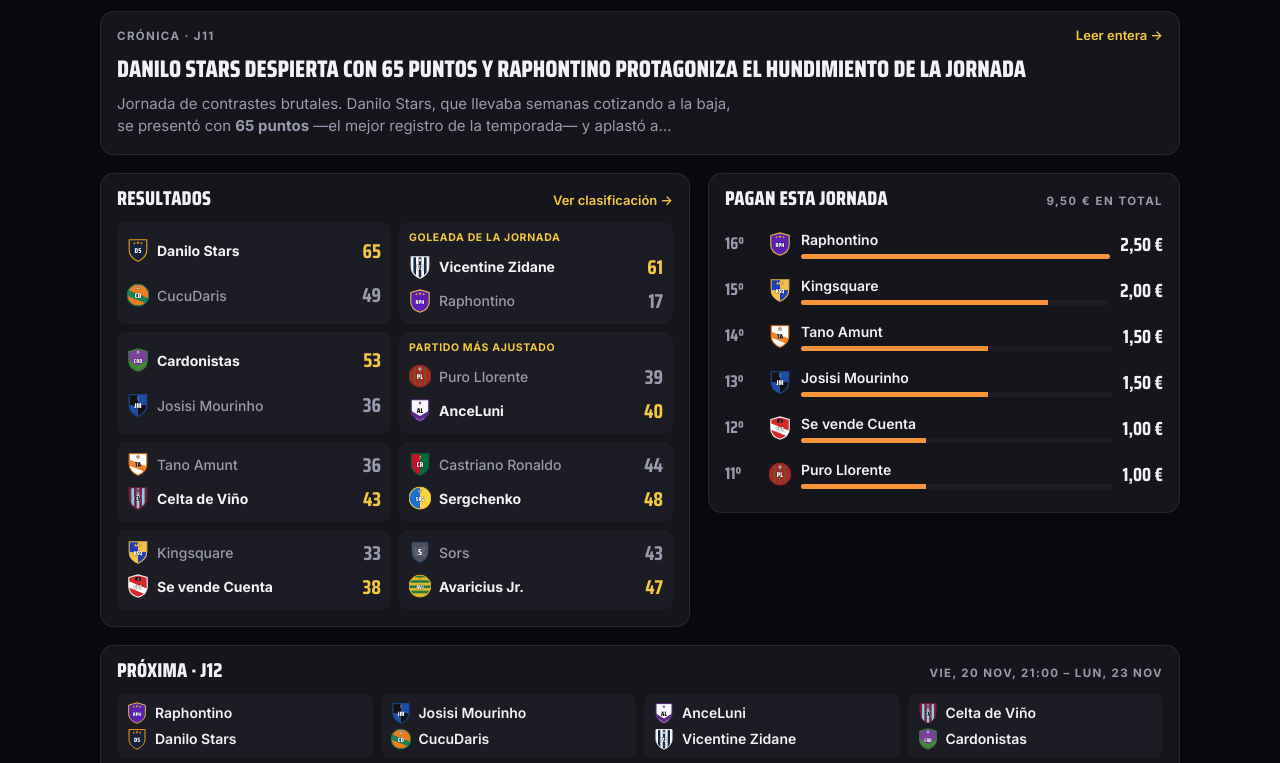
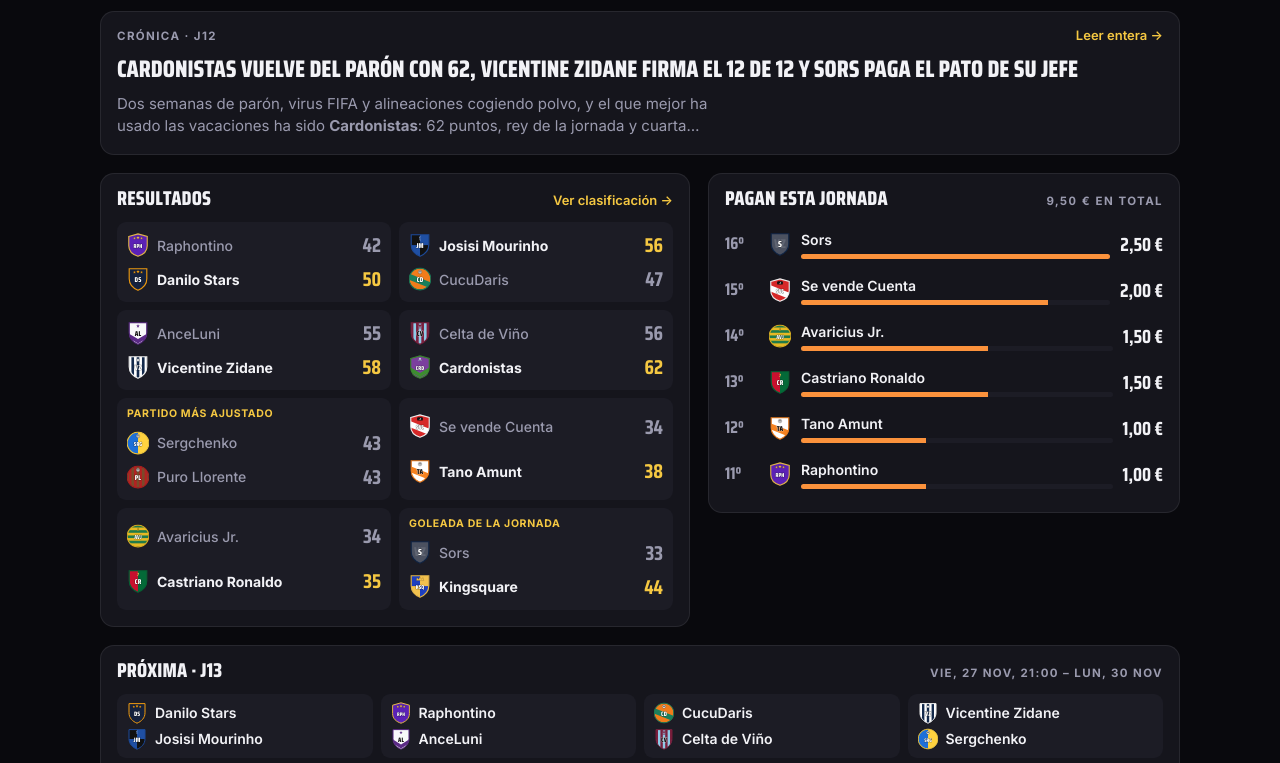
Before and after one commit to GManterola/Liguilla-clubes-amigos, a plain HTML site: page index.html in a window 1280 px wide. Shown: the part 377-1140 px from the top of the page. Drawn offline with Linux system fonts and the light colour scheme.

Commit message:
J12: resultados, clasificación, pagos y crónica
Puntos de la captura de Biwenger (pestaña Jornada, Media AS y SofaScore),
cuadrados con la columna General. Empates de Biwenger: Avaricius Jr. 14º y
Se vende Cuenta 15º (34). Sergchenko 43-43 Puro Llorente.

Co-Authored-By: Claude Opus 5.5 <noreply@anthropic.com>
Claude-Session: https://claude.ai/code/session_01A3tZwXTgJ2JKV2X9FveMMZ

```diff
--- a/data/temporada-2026-27.js
+++ b/data/temporada-2026-27.js
@@ -125,15 +125,15 @@ const rounds2627 = [
     ["Kingsquare","33","38","Se vende Cuenta"],
     ["Sors","43","47","Avaricius Jr."],
   ]},
-  { j:"J12", pending:true, matches:[
-    ["Raphontino","","","Danilo Stars"],
-    ["Josisi Mourinho","","","CucuDaris"],
-    ["AnceLuni","","","Vicentine Zidane"],
-    ["Celta de Viño","","","Cardonistas"],
-    ["Sergchenko","","","Puro Llorente"],
-    ["Se vende Cuenta","","","Tano Amunt"],
-    ["Avaricius Jr.","","","Castriano Ronaldo"],
-    ["Sors","","","Kingsquare"],
+  { j:"J12", matches:[
+    ["Raphontino","42","50","Danilo Stars"],
+    ["Josisi Mourinho","56","47","CucuDaris"],
+    ["AnceLuni","55","58","Vicentine Zidane"],
+    ["Celta de Viño","56","62","Cardonistas"],
+    ["Sergchenko","43","43","Puro Llorente"],
+    ["Se vende Cuenta","34","38","Tano Amunt"],
+    ["Avaricius Jr.","34","35","Castriano Ronaldo"],
+    ["Sors","33","44","Kingsquare"],
   ]},
   { j:"J13", pending:true, matches:[
     ["Danilo Stars","","","Josisi Mourinho"],
@@ -318,14 +318,14 @@ const rounds2627 = [
 ];
 
 const nextMatches2627 = [
-  ["Raphontino","Danilo Stars"],
-  ["Josisi Mourinho","CucuDaris"],
-  ["AnceLuni","Vicentine Zidane"],
-  ["Celta de Viño","Cardonistas"],
-  ["Sergchenko","Puro Llorente"],
-  ["Se vende Cuenta","Tano Amunt"],
-  ["Avaricius Jr.","Castriano Ronaldo"],
-  ["Sors","Kingsquare"],
+  ["Danilo Stars","Josisi Mourinho"],
+  ["Raphontino","AnceLuni"],
+  ["CucuDaris","Celta de Viño"],
+  ["Vicentine Zidane","Sergchenko"],
+  ["Cardonistas","Se vende Cuenta"],
+  ["Puro Llorente","Avaricius Jr."],
+  ["Tano Amunt","Sors"],
+  ["Castriano Ronaldo","Kingsquare"],
 ];
 
 // Fechas de las jornadas (inicio del primer partido y del último), sacadas de Biwenger
@@ -408,6 +408,12 @@ const jornadasRanking2627 = [
     "Celta de Viño","AnceLuni",
     "Puro Llorente","Se vende Cuenta","Josisi Mourinho","Tano Amunt","Kingsquare","Raphontino",
   ]},
+  { j:"J12", ranking:[
+    "Cardonistas","Vicentine Zidane","Josisi Mourinho","Celta de Viño",
+    "AnceLuni","Danilo Stars","CucuDaris","Kingsquare",
+    "Puro Llorente","Sergchenko",
+    "Raphontino","Tano Amunt","Castriano Ronaldo","Avaricius Jr.","Se vende Cuenta","Sors",
+  ]},
 ];
 
 const jorStatsHistory = [
@@ -477,11 +483,27 @@ const jorStatsHistory = [
     "Celta de Viño":43,"AnceLuni":40,"Puro Llorente":39,"Se vende Cuenta":38,
     "Josisi Mourinho":36,"Tano Amunt":36,"Kingsquare":33,"Raphontino":17,
   }},
+  { j:"J12", data:{
+    "Cardonistas":62,"Vicentine Zidane":58,"Josisi Mourinho":56,"Celta de Viño":56,
+    "AnceLuni":55,"Danilo Stars":50,"CucuDaris":47,"Kingsquare":44,
+    "Puro Llorente":43,"Sergchenko":43,"Raphontino":42,"Tano Amunt":38,
+    "Castriano Ronaldo":35,"Avaricius Jr.":34,"Se vende Cuenta":34,"Sors":33,
+  }},
 ];
 
 // Crónicas: la PRIMERA es la historia principal; el resto va al archivo desplegable.
 // Los párrafos admiten HTML sencillo (<strong>, <em>).
 const cronicas2627 = [
+  { j:"J12",
+    titular:"CARDONISTAS VUELVE DEL PARÓN CON 62, VICENTINE ZIDANE FIRMA EL 12 DE 12 Y SORS PAGA EL PATO DE SU JEFE",
+    parrafos:[
+      "Dos semanas de parón, virus FIFA y alineaciones cogiendo polvo, y el que mejor ha usado las vacaciones ha sido <strong>Cardonistas</strong>: 62 puntos, rey de la jornada y cuarta victoria seguida. Ganó 62-56 a Celta de Viño, que firmó su mejor jornada de la temporada y aun así perdió. Es lo que tiene ser el mecenas oficial de la liga: hasta cuando aciertas, te cobran.",
+      "<strong>Vicentine Zidane</strong> sigue a lo suyo: 58-55 a AnceLuni y van <strong>12 victorias de 12</strong>. Nadie le ha ganado todavía, ni siquiera Sors, que es el único que podría hacerlo con conocimiento de causa. Kingsquare cumplió ante ese mismo Sors (44-33) y mantiene la distancia en 6 puntos. Lo de Sors merece análisis: <strong>16º con 33 puntos</strong> justo contra el perseguidor de su jefe. O Vicentine se olvidó de alinear a su equipo B, o el plan siempre fue que Sors pagara la cena.",
+      "Josisi Mourinho volvió a sonreír ante CucuDaris (56-47), Danilo Stars ganó a Raphontino (50-42) y Tano Amunt se llevó el clásico de la ruina contra Se vende Cuenta (38-34). Castriano Ronaldo ganó a Avaricius Jr. por un solo punto (35-34). Avaricius, fiel a su nombre, se queda sin victoria y encima paga.",
+      "El partido de la jornada en lo raro: <strong>Sergchenko 43 - 43 Puro Llorente</strong>. Empate a todo. Puro Llorente frena por fin una racha de cinco derrotas y Sergchenko, con la peor media de la liga, sube al 4º puesto. Nadie sabe cómo lo hace y él tampoco lo va a explicar.",
+      "En la tabla, Cardonistas entra en el top 8 (7º) y <strong>Se vende Cuenta se cae al 9º</strong>. El equipo del -1 histórico paga 2 € y se queda fuera de la zona noble. Hay tradiciones que se respetan.",
+      "En pagos: Sors (16º, 2,50€), Se vende Cuenta (15º, 2,00€), Avaricius Jr. (14º, 1,50€), Castriano Ronaldo (13º, 1,50€), Tano Amunt (12º, 1,00€) y Raphontino (11º, 1,00€).",
+    ]},
   { j:"J11",
     titular:"DANILO STARS DESPIERTA CON 65 PUNTOS Y RAPHONTINO PROTAGONIZA EL HUNDIMIENTO DE LA JORNADA",
     parrafos:[
--- a/index.html
+++ b/index.html
@@ -12,9 +12,9 @@
 <meta property="og:locale" content="es_ES">
 <meta property="og:site_name" content="Liga Clubes Amigos">
 <meta property="og:title" content="Liga Clubes Amigos 26-27">
-<meta property="og:description" content="J11: rey Danilo Stars (65), farolillo Raphontino (17). Líder: Vicentine Zidane.">
+<meta property="og:description" content="J12: rey Cardonistas (62), farolillo Sors (33). Líder: Vicentine Zidane.">
 <meta property="og:url" content="https://liguilla-clubes-amigos.vercel.app/">
-<meta property="og:image" content="https://liguilla-clubes-amigos.vercel.app/img/og.png?v=j11">
+<meta property="og:image" content="https://liguilla-clubes-amigos.vercel.app/img/og.png?v=j12">
 <meta property="og:image:width" content="1200">
 <meta property="og:image:height" content="630">
 <meta name="twitter:card" content="summary_large_image">
```
Also changed, not shown: img/og.png.
